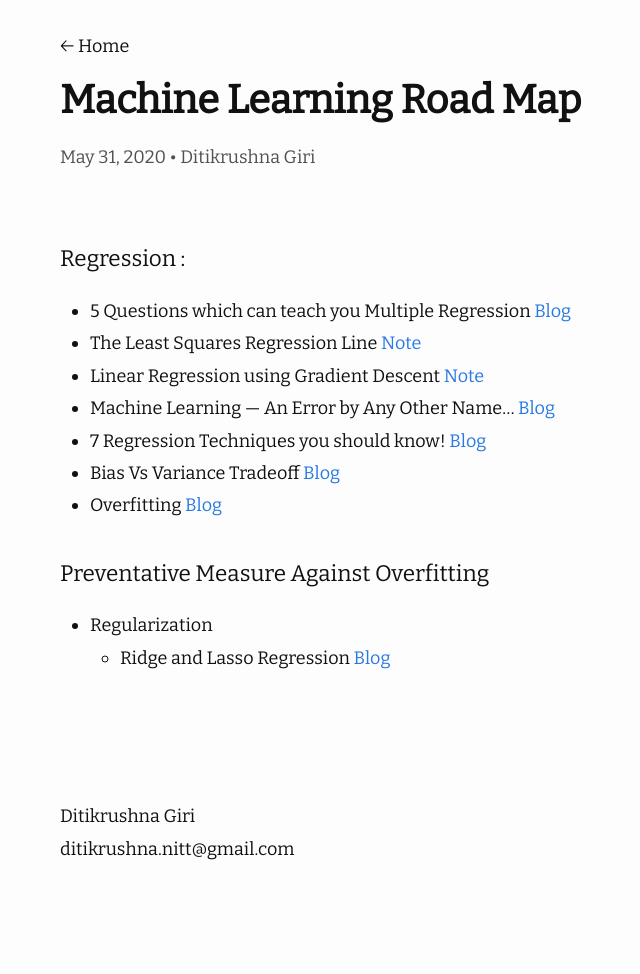
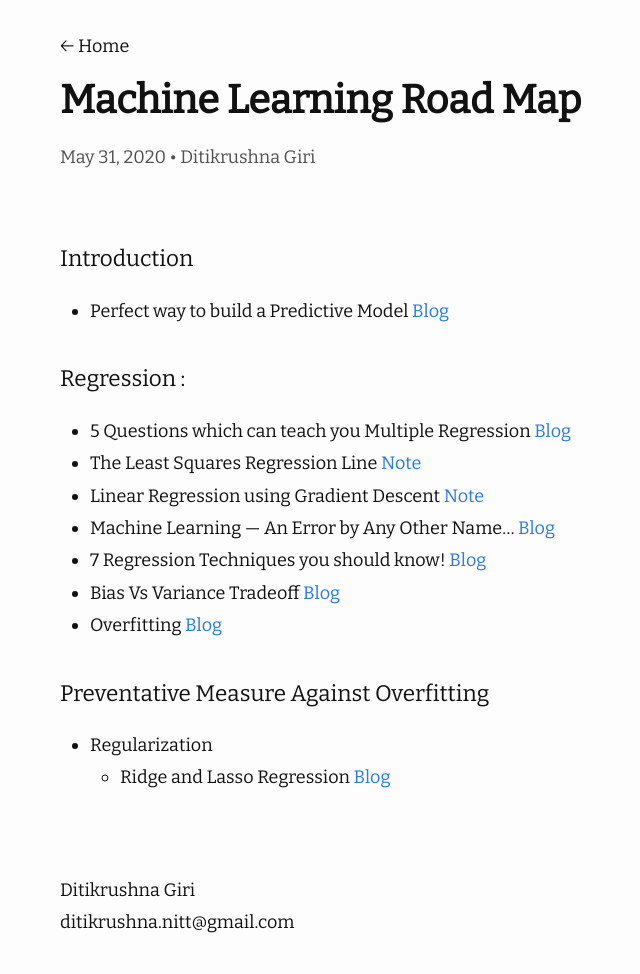
Before and after one commit to ditikrushna/eNotes, a Jekyll site: the page built from _posts/2020-05-31-Machine Learning Road Map.md, in a window 1280 px wide. Shown: the whole page, without its empty margins (210-850 px from the left). Built offline with Jekyll 4.4.1, drawn with Linux system fonts in a browser that asks for light colours; nearby versions of some CDN libraries; before the commit the page ends 900 px from its top, so only the background shows below that.

Commit message:
Update 2020-05-31-Machine Learning Road Map.md

```diff
--- a/_posts/2020-05-31-Machine Learning Road Map.md
+++ b/_posts/2020-05-31-Machine Learning Road Map.md
@@ -4,6 +4,9 @@ title: "Machine Learning Road Map"
 categories: misc
 author: "Ditikrushna Giri"
 ---
+
+#### Introduction
+- Perfect way to build a Predictive Model [Blog](https://www.analyticsvidhya.com/blog/2015/09/perfect-build-predictive-model-10-minutes/)
 
 #### Regression :
 - 5 Questions which can teach you Multiple Regression [Blog](https://www.analyticsvidhya.com/blog/2015/10/regression-python-beginners/?utm_source=blog&utm_medium=RideandLassoRegressionarticle)
```
